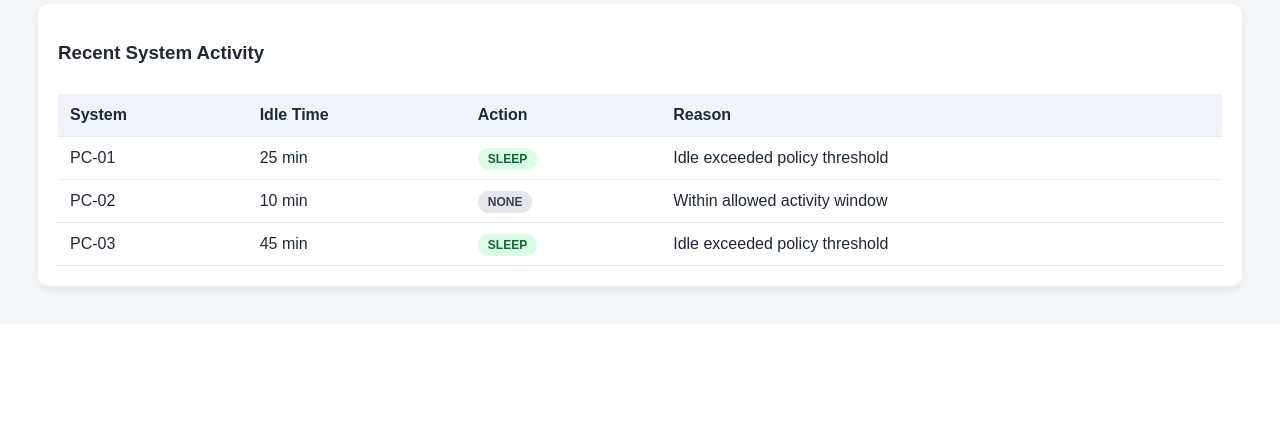
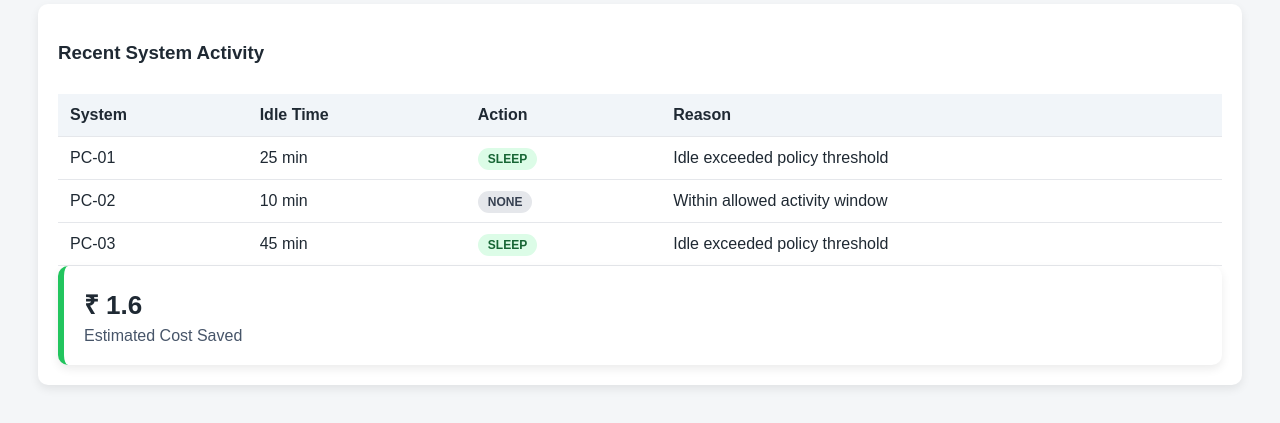
Before and after one commit to iamdevdhanush/GreenOps, a Flask app: page / in a window 1280 px wide. Shown: the part 607-1030 px from the top of the page. Before the commit the page ends 902 px from the top, so only its background shows below. Run offline with Flask 3, Linux system fonts and the light colour scheme; data that the repository does not hold is empty.

Commit message:
Added money calculations and improved ui

```diff
--- a/server/app.py
+++ b/server/app.py
@@ -1,9 +1,7 @@
-from flask import Flask, request, render_template
+from flask import Flask, request, render_template, Response
 from datetime import datetime
 import sqlite3
 import csv
-from flask import Response
-
 
 # ----------------------
 # CONFIG
@@ -12,6 +10,7 @@ CARBON_BUDGET = 5000  # kg CO2
 CO2_FACTOR = 0.82
 POWER_WATT = 150
 DB_PATH = "greenops.db"
+COST_PER_KWH = 8  # INR per kWh
 
 DEMO_DATA = [
     {"pc_id": "PC-01", "idle_minutes": 25, "action": "SLEEP"},
@@ -42,15 +41,18 @@ def init_db():
 init_db()
 
 # ----------------------
-# DASHBOARD (READ FROM DB)
+# DASHBOARD
 # ----------------------
 @app.route("/")
 def dashboard():
     conn = sqlite3.connect(DB_PATH)
     cur = conn.cursor()
-    cur.execute(
-        "SELECT pc_id, idle_minutes, action FROM agent_logs ORDER BY id DESC LIMIT 10"
-    )
+    cur.execute("""
+        SELECT pc_id, idle_minutes, action
+        FROM agent_logs
+        ORDER BY id DESC
+        LIMIT 10
+    """)
     rows = cur.fetchall()
     conn.close()
 
@@ -59,32 +61,32 @@ def dashboard():
         for r in rows
     ]
 
-    # fallback demo data if DB empty
     if not logs:
         logs = DEMO_DATA
 
     total_idle = sum(log["idle_minutes"] for log in logs)
-
     energy = (POWER_WATT * (total_idle / 60)) / 1000
     co2 = energy * CO2_FACTOR
     remaining = CARBON_BUDGET - co2
+    money_saved = energy * COST_PER_KWH
 
     optimized = len([l for l in logs if l["action"] == "SLEEP"])
     active = len([l for l in logs if l["action"] == "NONE"])
 
     return render_template(
-        "dashboard.html",
-        energy=round(energy, 2),
-        co2=round(co2, 2),
-        remaining=round(remaining, 2),
-        used=round(co2, 2),
-        optimized=optimized,
-        active=active,
-        logs=logs
-    )
+    "dashboard.html",
+    energy=round(energy, 2),
+    co2=round(co2, 2),
+    remaining=round(remaining, 2),
+    used=round(co2, 2),
+    optimized=optimized,
+    active=active,
+    money_saved=round(money_saved, 2),
+    logs=logs
+)
 
 # ----------------------
-# AGENT API (WRITE TO DB)
+# AGENT API
 # ----------------------
 @app.route("/agent/report", methods=["POST"])
 def agent_report():
@@ -107,17 +109,12 @@ def agent_report():
     return {"status": "ok"}
 
 # ----------------------
-# START SERVER
+# CSV EXPORT
 # ----------------------
-if __name__ == "__main__":
-    app.run(host="0.0.0.0", port=5000)
-
-
 @app.route("/export/csv")
 def export_csv():
     conn = sqlite3.connect(DB_PATH)
     cur = conn.cursor()
-
     cur.execute("""
         SELECT pc_id, idle_minutes, action, timestamp
         FROM agent_logs
@@ -138,3 +135,9 @@ def export_csv():
             "Content-Disposition": "attachment; filename=greenops_logs.csv"
         }
     )
+
+# ----------------------
+# START SERVER
+# ----------------------
+if __name__ == "__main__":
+    app.run(host="0.0.0.0", port=5000)
--- a/server/templates/dashboard.html
+++ b/server/templates/dashboard.html
@@ -232,9 +232,13 @@
         </tr>
         {% endfor %}
     </table>
+    <div class="card highlight">
+    <h2>₹ {{ money_saved }}</h2>
+    <p>Estimated Cost Saved</p>
+</div>
+
 </div>
 
 </body>
-</html>
 
 </html>
```
Also changed, not shown: 2 other files.
